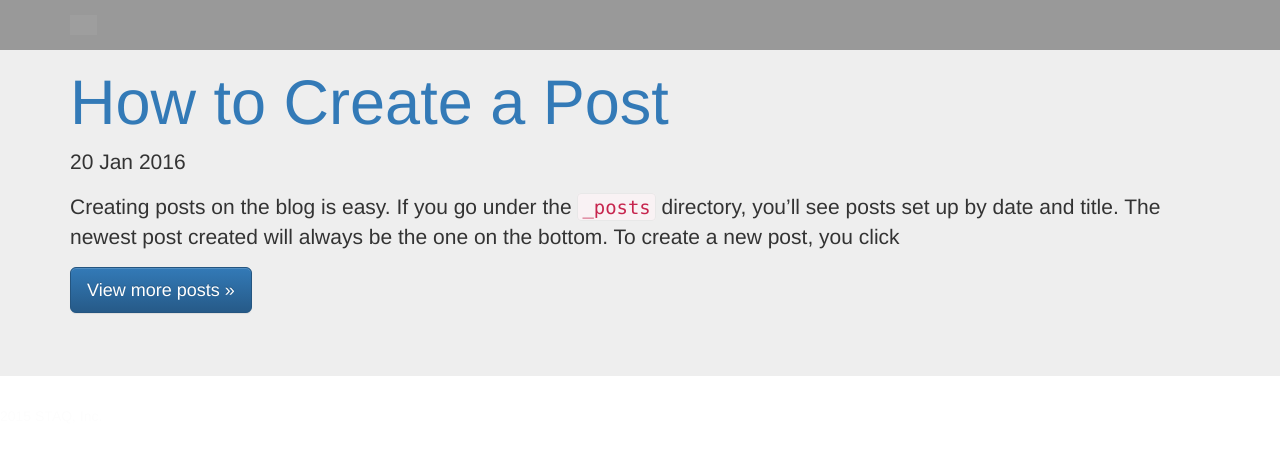
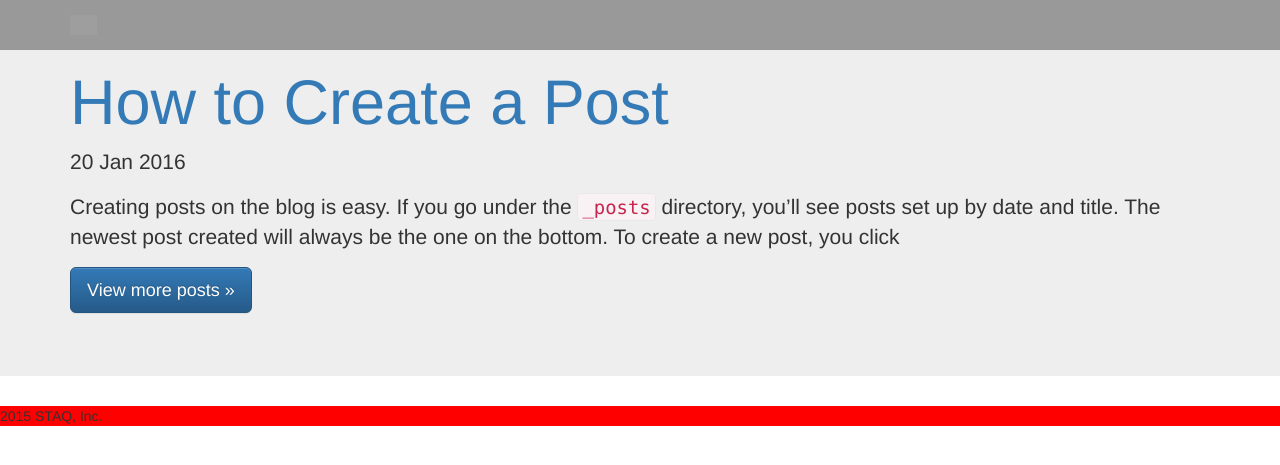
Before and after one commit to marissanbush1/staq, a Jekyll site: the page built from index.html, in a window 1280 px wide. Shown: the top 465 px of the page. Built offline with Jekyll 4.4.1, drawn with Linux system fonts in a browser that asks for light colours; grey boxes are pictures that could not be loaded.

Commit message:
footer tester

```diff
--- a/css/main.scss
+++ b/css/main.scss
@@ -75,7 +75,7 @@ $on-laptop:        800px;
 
 footer {
   bottom: fixed;
-  color: #fdfdfd;
+  background-color: red;//#fdfdfd;
   position: bottom;
 }
 
```
